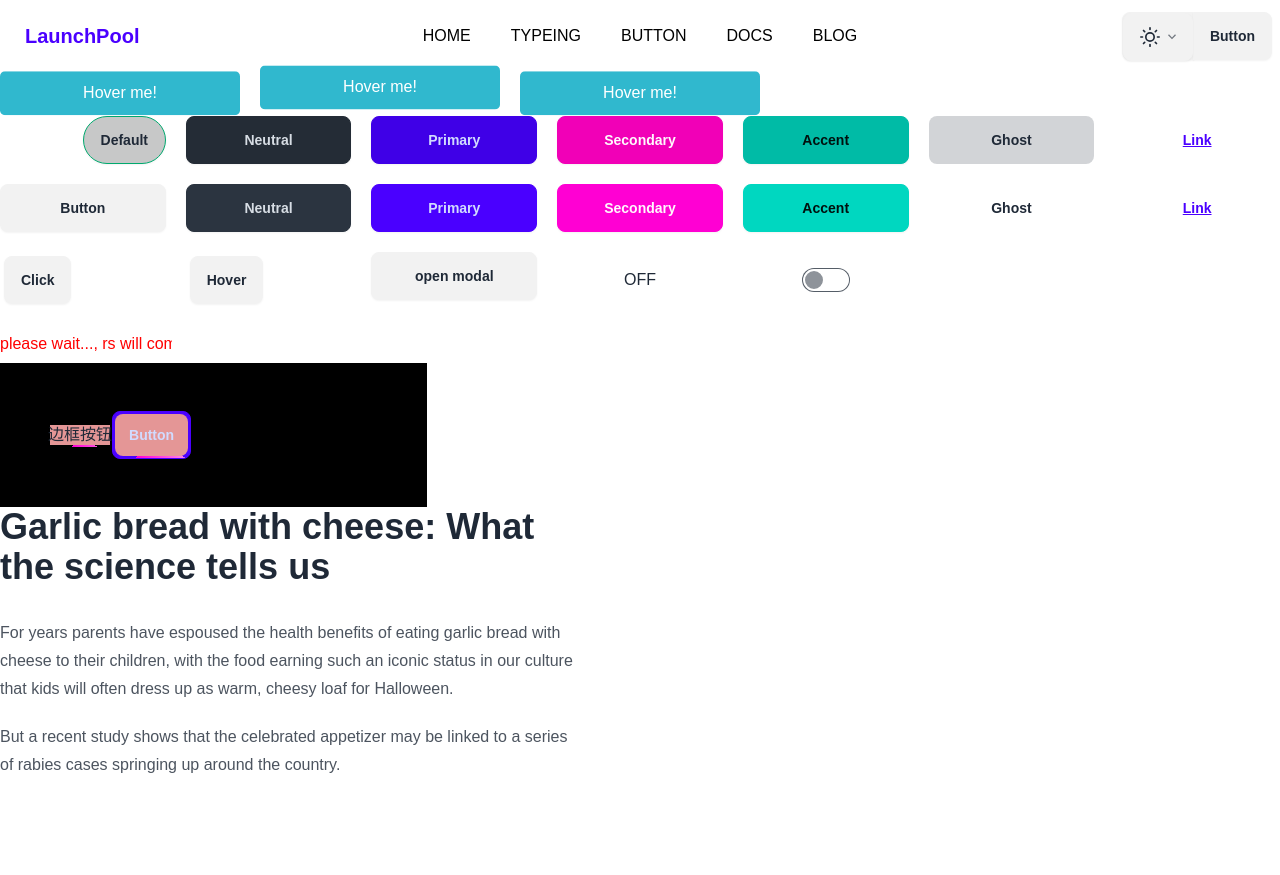
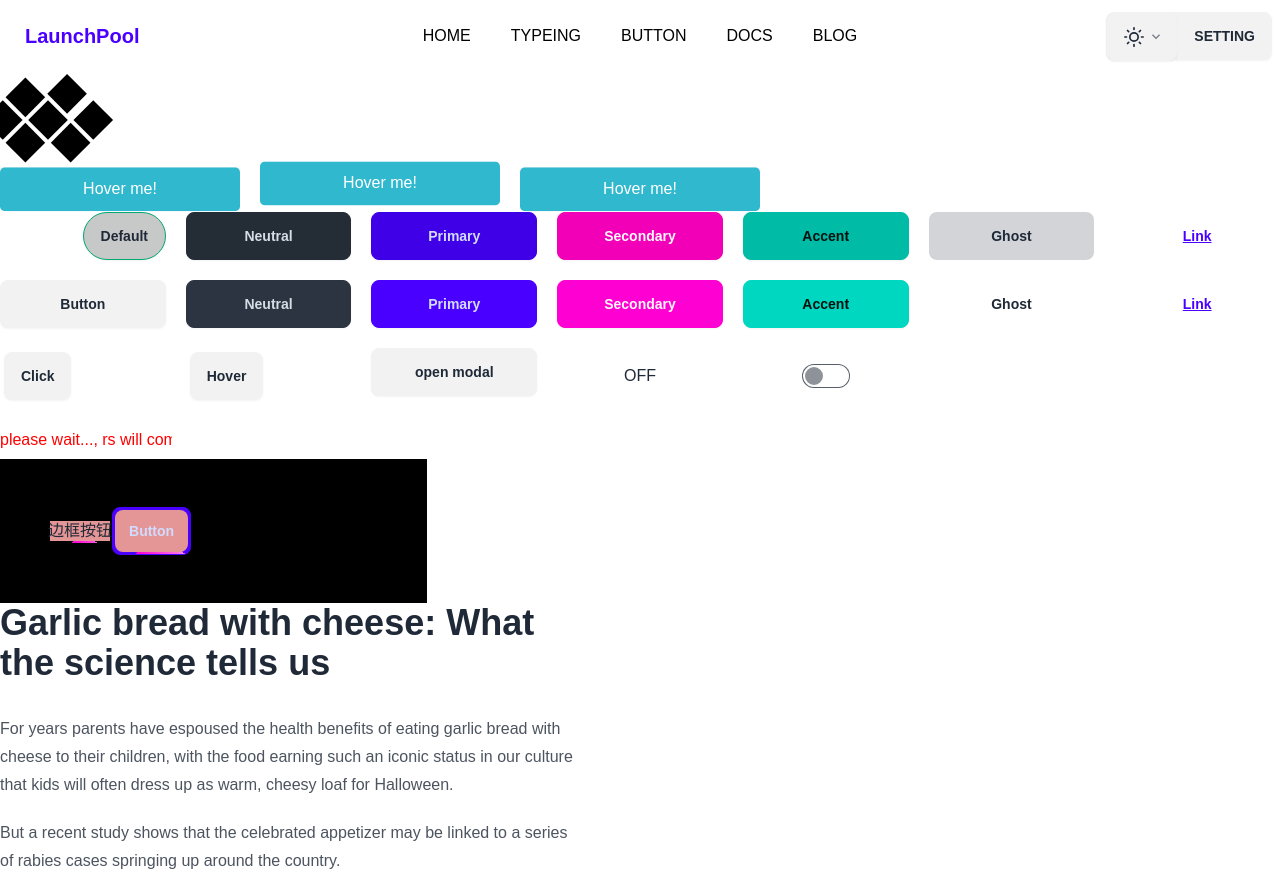
Before and after one commit to sikaiwei/launch-pool, a Next.js app: page / in a window 1280 px wide. Before the commit the page ends 800 px from the top, so only its background shows below. Built offline with nearby package versions, Linux system fonts and the light colour scheme.

Commit message:
add loading stat

```diff
--- a/app/page.jsx
+++ b/app/page.jsx
@@ -6,6 +6,7 @@ import Nav from "../pages/nav";
 import Btn from "../pages/button/button";
 import Loader from "../pages/typeing/page";
 import BtnMotionCss from "../pages/button-motion-css/button-motion";
+import SquareLoader from "../components/loading/squreloading";
 
 export default function Home() {
   const [isLoading, setIsLoading] = React.useState(true);
@@ -20,11 +21,14 @@ export default function Home() {
     <div>
       <div ref={imgRef}> </div>
       {isLoading ? (
-        <div className="flex place-content-center">
+        <div className="flex  place-content-center h-3/4">
+
           <span className="loading loading-dots loading-lg  place-self-center"></span>
         </div>
       ) : (
         <div>
+          <SquareLoader />
+
           <Btn />
           <Loader />
           <BtnMotionCss />
--- a/app/typeing/page.jsx
+++ b/app/typeing/page.jsx
@@ -27,51 +27,43 @@ const Loader = () => {
             <div className="text">please wait..., rs will come soon...</div>
           </StyledWrapper>
 
-          <div className="card glass w-96">
-            <figure>
-              <img
-                src="https://img.daisyui.com/images/stock/photo-1606107557195-0e29a4b5b4aa.webp"
-                alt="car!"
-              />
-            </figure>
-            <div className="card-body">
-              <h2 className="card-title text-primary-content">Life hack</h2>
-              <p>How to park your car at your garage?</p>
-              <div className="card-actions justify-end">
-                <button className="btn btn-primary">Learn now!</button>
-              </div>
-            </div>
-          </div>
+
 
           <span className="countdown font-mono text-6xl">
             <span style={{ "--value": `${counter}` }}></span>
           </span>
 
           <div className="grid grid-cols-2">
+            <div className="card  w-96 h-fit place-self-center">
+              <figure >
+                <img
+                  src="https://img.daisyui.com/images/stock/photo-1606107557195-0e29a4b5b4aa.webp"
+                  alt="car!"
+                />
+              </figure>
+              <div className="card-body">
+                <h2 className="card-title text-primary-content w-fit px-2 ">Life hack</h2>
+                <p >How to park your car at your garage?</p>
+                <div className="card-actions justify-end">
+                  <button className="btn btn-primary">Learn now!</button>
+                </div>
+              </div>
+            </div>
             <CardContainer className="inter-var">
               <CardBody className=" relative group/card  dark:hover:shadow-2xl dark:hover:shadow-emerald-500/[0.1] dark:bg-black dark:border-white/[0.2] border-black/[0.1] w-auto sm:w-[30rem] h-auto rounded-xl p-6 border  ">
                 <CardItem
                   translateZ="50"
-                  className="text-xl font-bold text-neutral-600 dark:text-white"
+                  className="text-xl font-bold "
                 >
                   Make things float in air
                 </CardItem>
                 <CardItem
-                  as="p"
                   translateZ="60"
-                  className="text-neutral-500 text-sm max-w-sm mt-2 dark:text-neutral-300"
+                  className=" text-sm max-w-sm mt-2 "
                 >
                   Hover over this card to unleash the power of CSS perspective
                 </CardItem>
-                <CardItem translateZ="100" className="w-full mt-4">
-                  <Image
-                    src="https://images.unsplash.com/photo-1441974231531-c6227db76b6e?q=80&w=2560&auto=format&fit=crop&ixlib=rb-4.0.3&ixid=M3wxMjA3fDB8MHxwaG90by1wYWdlfHx8fGVufDB8fHx8fA%3D%3D"
-                    height="1000"
-                    width="1000"
-                    className="h-60 w-full object-cover rounded-xl group-hover/card:shadow-xl"
-                    alt="thumbnail"
-                  />
-                </CardItem>
+
                 <CardItem translateZ="100" className="w-full mt-4">
                   <img
                     className="rounded-xl"
@@ -111,7 +103,6 @@ const Loader = () => {
           </div>
         </div>
       )}
-      ;
     </div>
   );
 };
--- /dev/null
+++ b/components/loading/squreloading.jsx
@@ -0,0 +1,162 @@
+import React from 'react';
+import styled from 'styled-components';
+
+const SquareLoader = () => {
+    return (
+        <StyledWrapper>
+            <div className="loader">
+                <div className="loader-square" />
+                <div className="loader-square" />
+                <div className="loader-square" />
+                <div className="loader-square" />
+                <div className="loader-square" />
+                <div className="loader-square" />
+                <div className="loader-square" />
+            </div>
+        </StyledWrapper>
+    );
+}
+
+const StyledWrapper = styled.div`
+  @keyframes square-animation {
+   0% {
+    left: 0;
+    top: 0;
+   }
+
+   10.5% {
+    left: 0;
+    top: 0;
+   }
+
+   12.5% {
+    left: 32px;
+    top: 0;
+   }
+
+   23% {
+    left: 32px;
+    top: 0;
+   }
+
+   25% {
+    left: 64px;
+    top: 0;
+   }
+
+   35.5% {
+    left: 64px;
+    top: 0;
+   }
+
+   37.5% {
+    left: 64px;
+    top: 32px;
+   }
+
+   48% {
+    left: 64px;
+    top: 32px;
+   }
+
+   50% {
+    left: 32px;
+    top: 32px;
+   }
+
+   60.5% {
+    left: 32px;
+    top: 32px;
+   }
+
+   62.5% {
+    left: 32px;
+    top: 64px;
+   }
+
+   73% {
+    left: 32px;
+    top: 64px;
+   }
+
+   75% {
+    left: 0;
+    top: 64px;
+   }
+
+   85.5% {
+    left: 0;
+    top: 64px;
+   }
+
+   87.5% {
+    left: 0;
+    top: 32px;
+   }
+
+   98% {
+    left: 0;
+    top: 32px;
+   }
+
+   100% {
+    left: 0;
+    top: 0;
+   }
+  }
+
+  .loader {
+   position: relative;
+   width: 96px;
+   height: 96px;
+   transform: rotate(45deg);
+  }
+
+  .loader-square {
+   position: absolute;
+   top: 0;
+   left: 0;
+   width: 28px;
+   height: 28px;
+   margin: 2px;
+   border-radius: 0px;
+   background: black;
+   background-size: cover;
+   background-position: center;
+   background-attachment: fixed;
+   animation: square-animation 10s ease-in-out infinite both;
+  }
+
+  .loader-square:nth-of-type(0) {
+   animation-delay: 0s;
+  }
+
+  .loader-square:nth-of-type(1) {
+   animation-delay: -1.4285714286s;
+  }
+
+  .loader-square:nth-of-type(2) {
+   animation-delay: -2.8571428571s;
+  }
+
+  .loader-square:nth-of-type(3) {
+   animation-delay: -4.2857142857s;
+  }
+
+  .loader-square:nth-of-type(4) {
+   animation-delay: -5.7142857143s;
+  }
+
+  .loader-square:nth-of-type(5) {
+   animation-delay: -7.1428571429s;
+  }
+
+  .loader-square:nth-of-type(6) {
+   animation-delay: -8.5714285714s;
+  }
+
+  .loader-square:nth-of-type(7) {
+   animation-delay: -10s;
+  }`;
+
+export default SquareLoader;
--- a/components/ui/3d-card.tsx
+++ b/components/ui/3d-card.tsx
@@ -1,7 +1,9 @@
 "use client";
 
 import { cn } from "@/lib/utils";
+/* eslint-disable */
 import Image from "next/image";
+/* eslint-disable */
 import React, {
   createContext,
   useState,
--- a/pages/nav.jsx
+++ b/pages/nav.jsx
@@ -105,7 +105,7 @@ export default function Nav() {
               {/* <div className="  w-1/4 h-10 pb-2 place-self-start"> */}
               <Theme />
             </div>
-            <a className="btn join-item">Button</a>
+            <a className="btn join-item">SETTING</a>
           </div>
         </div>
       </div>
```
